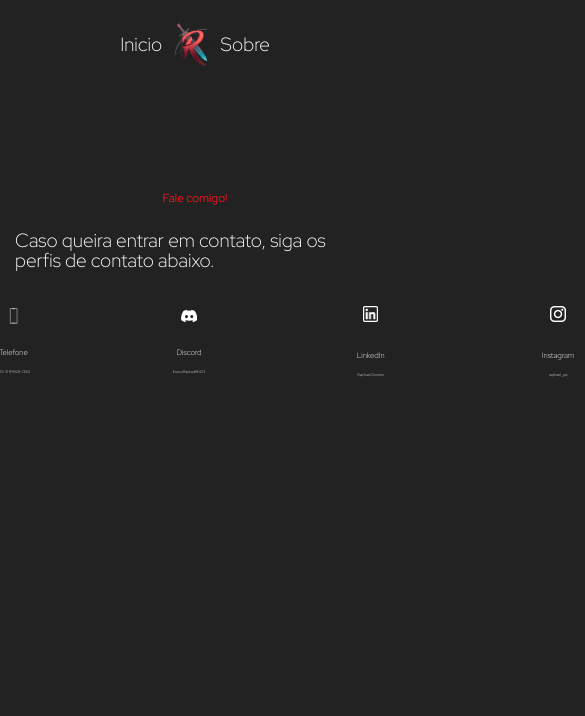
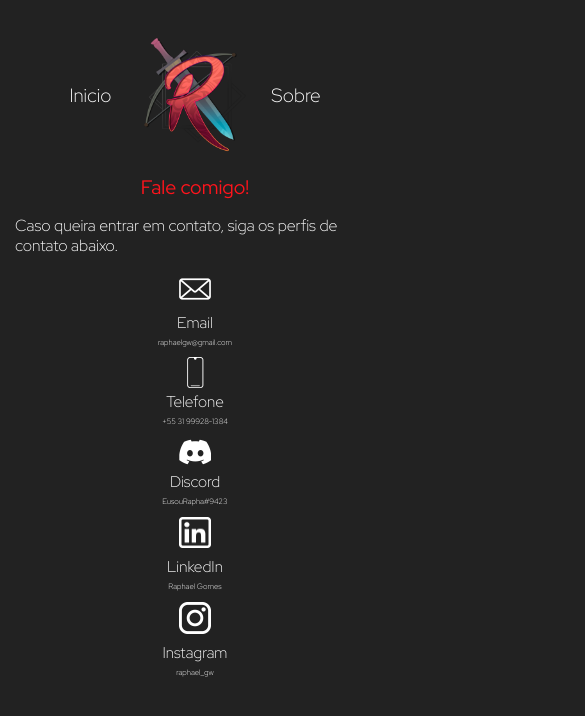
Before and after one commit to EusouRapha/portfolioRaphael, a plain HTML site: page contato.html in a window 390 px wide. Shown: the top 716 px of the page, 585 px wide, since content can reach past the window. Drawn offline with Linux system fonts and the light colour scheme.

Commit message:
responsividade aba contatos

```diff
--- a/styles/stylescontato.css
+++ b/styles/stylescontato.css
@@ -1,9 +1,9 @@
-@import url('https://fonts.googleapis.com/css2?family=Red+Hat+Display:ital,wght@0,300;0,400;0,500;0,600;0,700;0,800;0,900;1,300;1,400;1,500;1,600;1,700;1,800;1,900&display=swap');
+@import url("https://fonts.googleapis.com/css2?family=Red+Hat+Display:ital,wght@0,300;0,400;0,500;0,600;0,700;0,800;0,900;1,300;1,400;1,500;1,600;1,700;1,800;1,900&display=swap");
 
-body{
-    background-color: rgb(34,34,34);
+body {
+  background-color: rgb(34, 34, 34);
   color: white;
-    font-family: 'Red Hat Display', sans-serif;
+  font-family: "Red Hat Display", sans-serif;
   /* max-width: 1200px; */
   margin: 0 auto;
   padding: 15px;
@@ -27,102 +27,121 @@ header {
 a {
   color: white;
 }
-  #logo{
-    max-width:15vw;
-    max-height:25vh;
+#logo {
+  max-width: 15vw;
+  max-height: 25vh;
   width: auto;
   height: auto;
-
 }
 
-main{
+main {
   display: flex;
   flex-direction: column;
   margin-top: 7rem;
   justify-content: center;
   align-items: center;
 }
-#cima{
+#cima {
   display: flex;
   flex-direction: column;
   justify-content: center;
   align-items: center;
 }
-#baixo{
+#baixo {
   display: flex;
   flex-direction: row;
   align-items: center;
 }
-#baixo h2{
+#baixo h2 {
   margin-left: 3rem;
 }
-#email, #discord, #linkedin, #instagram, #telefone{
+#email, #discord, #linkedin, #instagram, #telefone {
   display: flex;
   flex-direction: column;
   align-items: center;
-
 }
-#email img, #discord img, #linkedin img, #instagram img, #telefone img{
+#email img, #discord img, #linkedin img, #instagram img, #telefone img {
   justify-items: center;
   margin: 1rem 5rem 1rem;
-    max-width:4vw;
-    max-height:4vh;
+  max-width: 4vw;
+  max-height: 4vh;
 }
 
-
-#baixo h2{
-
+#baixo h2 {
   font-size: 2vw;
   font-weight: 300;
   margin: 0px 0px 0px;
 }
 
-
-
 button {
   background-color: Transparent;
   border: none;
-    cursor:pointer;
-    transition: .5s ease;
+  cursor: pointer;
+  transition: 0.5s ease;
 }
 
-
-h2{
+h2 {
   line-height: 3vh;
   font-size: 3vw;
   font-weight: 400;
   margin: 0px 0px 0px;
 }
-h3{
+h3 {
   font-size: 1vw;
   font-weight: 300;
-
 }
 
-span{
+span {
   color: rgb(255, 20, 28);
 }
 
-article{
-    display: flex;
-    flex-direction: column;
-    align-items: center;
-    margin-left: 20%;
-
+p {
+  line-height: 20px;
+  font-weight: 300;
+  font-size: 1.2em;
 }
-article h2{
-    margin-bottom: 0%;
-
+@media (max-width: 700px) {
+    main{
+        margin-top: 0px;;
+    }
+    #logo {
+        max-width: 10em;
+        max-height: 10em;
+        width: auto;
+        height: auto;
       }
 
+  #baixo {
+    flex-direction: column;
+    justify-content: center;
+    align-items: center;
+  }
 
+  #baixo h2 {
+    margin-left: 0;
+    margin-top: 1.5rem;
+    font-size: 4vw;
+  }
 
+  #email img, #discord img, #linkedin img, #instagram img, #telefone img {
+    margin: 0rem 0rem;
+    max-width: 8vw;
+    max-height: 8vh;
+  }
+  #baixo h2{
+    margin: 1px 0px 0px;
+  }
 
+  h2 {
+    font-size: 5vw;
+  }
 
-p{
+  #baixo h3 {
+    margin: 2px 0px 10px;
+    font-size: 2vw;
+  }
 
-    line-height: 20px;
-    font-weight: 300;
-    font-size: 1.2rem;
-
+  p {
+    font-size: 1em;
   }
+}
```
Lines whose indentation alone changed are shown as unchanged.
